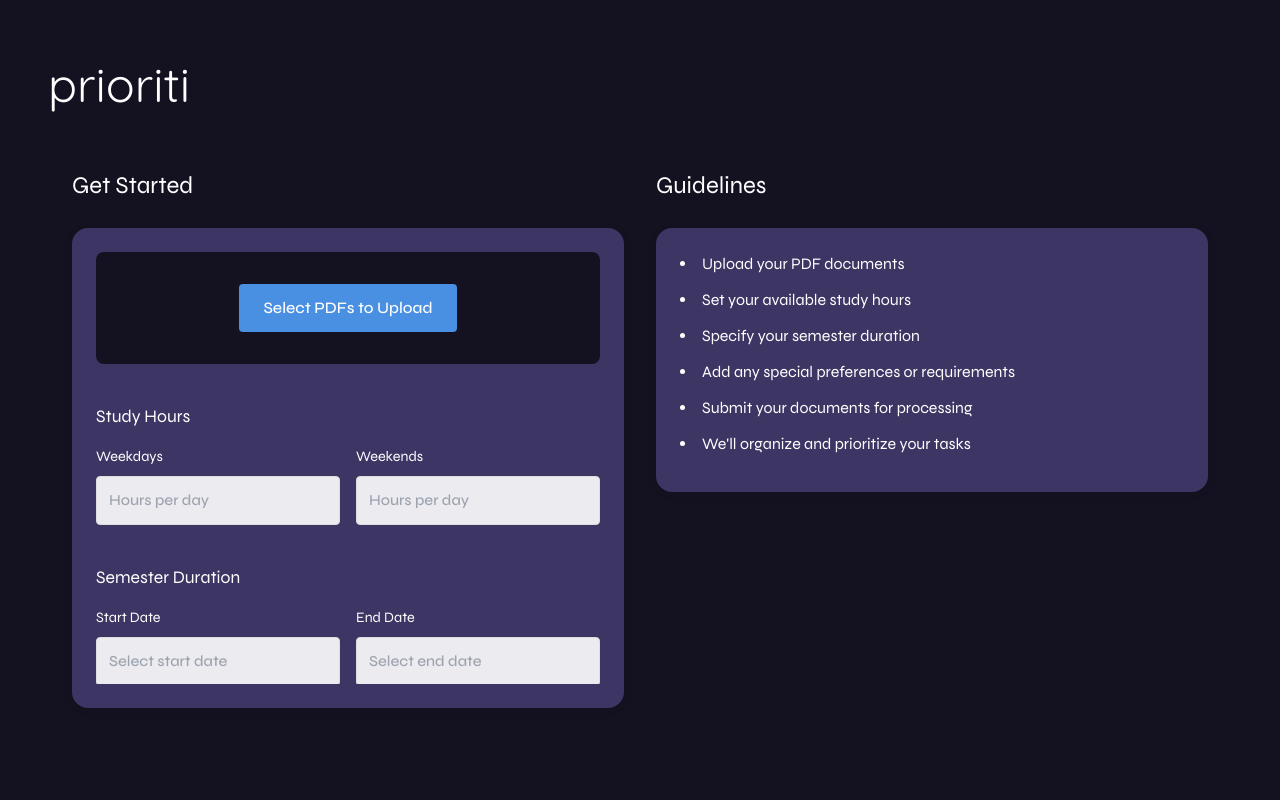
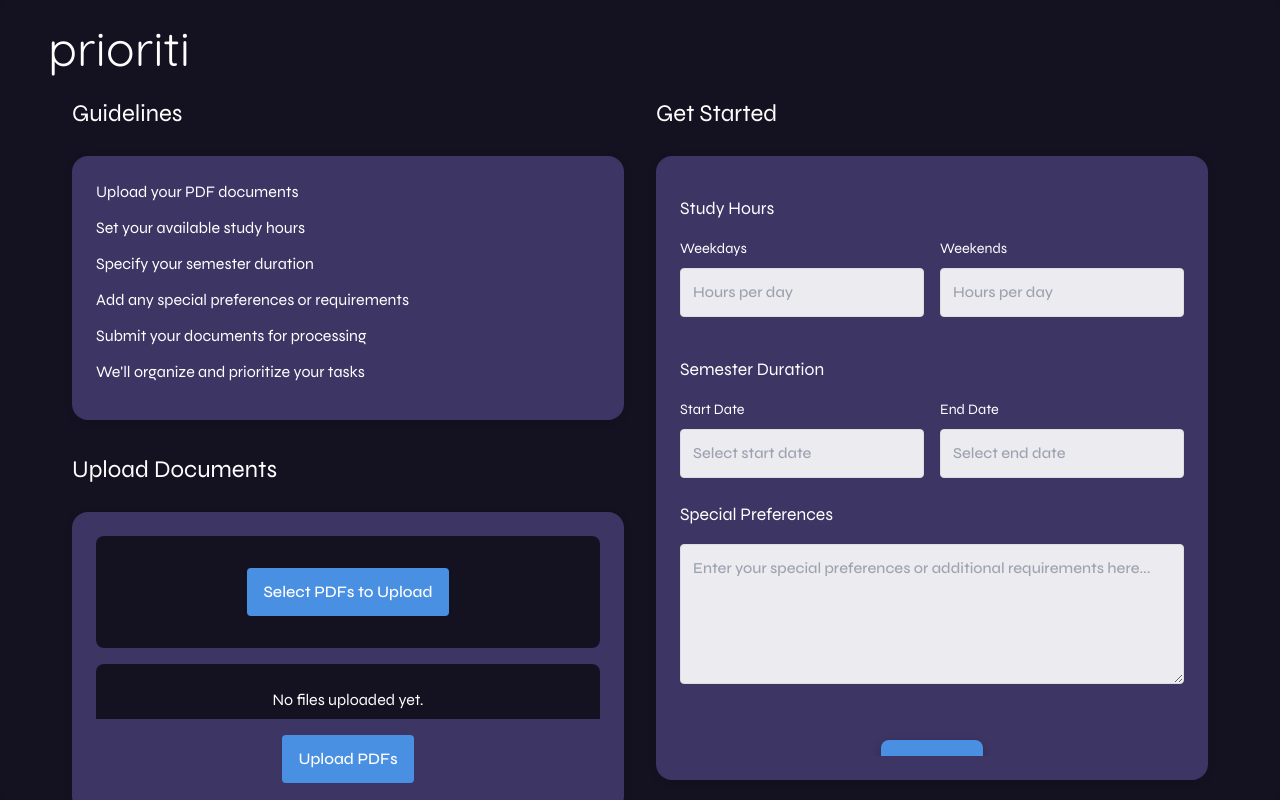
Before and after one commit to n1ved/prioriti, a Next.js app: page /landing in a window 1280 px wide. Built offline with nearby package versions, Linux system fonts and the light colour scheme.

Commit message:
Landing Page Modified

```diff
--- a/src/app/landing/page.module.css
+++ b/src/app/landing/page.module.css
@@ -8,7 +8,7 @@
   margin-bottom: 3rem;
   width: 100%;
   height: calc(100vh - 6rem); /* Adjust height to fit in viewport minus nav and padding */
-  overflow: hidden; /* Prevent container overflow */
+  overflow: auto; /* Prevent container overflow */
   font-family: "Syne", sans-serif;
 }
 
@@ -21,6 +21,7 @@
     font-size: 5rem;
     color: #fff;
     text-align: center;
+
 }
 
 .header p {
@@ -56,6 +57,7 @@
   font-family: "QuickSand", sans-serif;
   font-size: 3rem;
   color: #fff;
+  position:fixed;
 }
 
 .form {
@@ -63,9 +65,8 @@
   flex-direction: column;
   gap: 1.5rem;
   max-height: 100%;
-  overflow-y: auto; /* Changed to auto to enable scrolling */
+  overflow-y: hidden; /* Changed to auto to enable scrolling */
   position: relative; /* Create stacking context */
-  padding-bottom: 1.5rem; /* Return to reasonable padding */
 }
 
 .uploadSection, .preferencesSection {
@@ -110,7 +111,7 @@
   display: inline-block;
   background-color: #4a90e2;
   color: white;
-  padding: 0.75rem 1.5rem;
+  padding: 0.75rem 1rem;
   border-radius: 4px;
   cursor: pointer;
   font-weight: 500;
@@ -129,7 +130,7 @@
   padding: 1.5rem; /* Increased padding */
   margin-top: 1.5rem;
   margin-bottom: 1rem;
-  min-height: 150px; /* Minimum height */
+  min-height: 100px; /* Minimum height */
   max-height: 400px; /* Reasonable max height */
   overflow-y: auto;
   border: 1px solid #ffffff; /* Slightly darker border */
@@ -155,7 +156,7 @@
   display: flex;
   justify-content: space-between;
   align-items: center;
-  padding: 1rem; /* More padding */
+  padding: 0.5rem; /* More padding */
   background-color:rgb(255, 255, 255);
   margin-top: 0.5rem;
   margin-bottom: 0.7rem; /* More space between items */
@@ -297,12 +298,12 @@
   background-color: var(--background-300);
   border-radius: 16px;
   padding: 1.5rem;
-  margin-bottom: 3rem;
+  margin-bottom: 0%;
   box-shadow: 0 2px 8px rgba(0, 0, 0, 0.1);
   display: flex;
   flex-direction: column;
   max-height: calc(100vh - 20rem);
-  overflow-y: auto; /* Changed from hidden to auto to allow scrolling */
+  overflow-y: hidden; /* Changed from hidden to auto to allow scrolling */
   position: relative; /* Ensure proper positioning context */
   padding-bottom: 1.5rem; /* Return to reasonable padding */
 
--- a/src/app/landing/page.tsx
+++ b/src/app/landing/page.tsx
@@ -1,69 +1,107 @@
-'use client';
-import React, { useState } from 'react';
-import styles from './page.module.css';
-import DatePicker from 'react-datepicker';
-import 'react-datepicker/dist/react-datepicker.css';
+"use client";
+import { useEffect ,useState} from "react";
+import { useRouter } from "next/navigation";
+import React from "react";
+import styles from "./page.module.css";
+import DatePicker from "react-datepicker";
+import "react-datepicker/dist/react-datepicker.css";
 
 export default function LandingPage() {
-  const [documents, setDocuments] = useState<File[]>([]);
-  const [specialPreference, setSpecialPreference] = useState('');
+  const[documentsUpload,setDocumentsUpload] = useState<File[]>([]);
+  const [startDate, setStartDate] = useState<Date | null>(null);
+  const [endDate, setEndDate] = useState<Date | null>(null);
   const [weekdaysHours, setWeekdaysHours] = useState('');
-  const [weekendsHours, setWeekendsHours] = useState('');
-  const [semesterStartDate, setSemesterStartDate] = useState<Date | null>(null);
-  const [semesterEndDate, setSemesterEndDate] = useState<Date | null>(null);
+  const [weekendHours, setWeekendHours] = useState('');
+  const [specialPreferences, setSpecialPreferences] = useState('');
   const [isSubmitting, setIsSubmitting] = useState(false);
   const [message, setMessage] = useState({ text: '', type: '' });
+  const router = useRouter();
 
-  const handleFileUpload = (e: React.ChangeEvent<HTMLInputElement>) => {
-    if (e.target.files) {
-      const newFiles = Array.from(e.target.files);
-      const pdfFiles = newFiles.filter(file => file.type === 'application/pdf');
-
-      if (pdfFiles.length !== newFiles.length) {
-        setMessage({ text: 'Only PDF files are allowed.', type: 'error' });
-        // Auto-hide message after 3 seconds
+  const handleFileUpload=(e:React.ChangeEvent<HTMLInputElement>)=>{
+    if(e.target.files) {
+      const filesArray = Array.from(e.target.files);
+      const pdfFiles= filesArray.filter(file => file.type === 'application/pdf');
+      if(pdfFiles.length!== filesArray.length) {
+        setMessage({ text: 'Please upload only PDF files.', type: 'error' });
         setTimeout(() => setMessage({ text: '', type: '' }), 3000);
         return;
       }
-
-      setDocuments(prev => [...prev, ...pdfFiles]);
+      setDocumentsUpload(prev=> [...prev, ...pdfFiles]);
       setMessage({ text: 'Files uploaded successfully.', type: 'success' });
-      // Auto-hide message after 3 seconds
       setTimeout(() => setMessage({ text: '', type: '' }), 3000);
     }
   };
 
-  const removeDocument = (index: number) => {
-    setDocuments(prev => prev.filter((_, i) => i !== index));
+  const handlePdfUploadButton = () => {
+    if (documentsUpload.length === 0) {
+      setMessage({ text: 'Please select PDF files first.', type: 'error' });
+      setTimeout(() => setMessage({ text: '', type: '' }), 3000);
+      return;
+    }
+    // Send PDFs to backend here
+    setMessage({ text: 'PDFs uploaded to backend successfully!', type: 'success' });
+    setTimeout(() => setMessage({ text: '', type: '' }), 3000);
   };
 
-  const handleSubmit = async (e: React.FormEvent) => {
+  const removeDocument =(index:number)=>{
+    setDocumentsUpload(prev => prev.filter((_, i) => i !== index));
+    setMessage({ text: 'File removed successfully.', type: 'success' });
+    setTimeout(() => setMessage({ text: '', type: '' }), 3000);
+  }
+
+  const handleSubmit = async(e:React.FormEvent<HTMLFormElement>) => {
     e.preventDefault();
-
-    if (documents.length === 0) {
-      setMessage({ text: 'Please upload at least one document.', type: 'error' });
+    setIsSubmitting(true);
+    setMessage({text: '', type: '' });
+    if (!startDate || !endDate ){
+      setMessage({ text: 'Please select both start and end dates.', type: 'error' });
+      setIsSubmitting(false);
       return;
     }
+    if (startDate > endDate){
+      setMessage({text:'End Date should be after Start Date', type: 'error'});
+      setIsSubmitting(false);
+      return;
+    }
+    try{
+      const formData=new FormData();
+      formData.append('startDate', startDate.toISOString());
+      formData.append('endDate', endDate.toISOString());
+      formData.append('weekdaysHours', weekdaysHours);
+      formData.append('weekendHours', weekendHours);
+      formData.append('specialPreferences', specialPreferences);
 
-    setIsSubmitting(true);
+      const response = await fetch('/api/submit', {
+        method: 'POST',
+        body: formData,
+      });
+      if (!response.ok) {
+        throw new Error('Failed to submit the form');
+      }
+      const result = await response.json();
+      setMessage({ text: result.message, type: 'success' });
+      setTimeout(() => {
+        router.push('/success');
+      }, 2000);
+    } catch (error) {
+      console.error('Error submitting form:', error);
+      setMessage({ text: 'An error occurred while submitting the form.', type: 'error' });
+    }
+    setIsSubmitting(false);
+  };
 
-    try {
-      // Simulate API call
-      await new Promise(resolve => setTimeout(resolve, 1500));
-
-      setMessage({ text: 'Documents submitted successfully!', type: 'success' });
-      setDocuments([]);
-      setSpecialPreference('');
-      setWeekdaysHours('');
-      setWeekendsHours('');
-      setSemesterStartDate(null);
-      setSemesterEndDate(null);
-    } catch (error) {
-      setMessage({ text: 'Error submitting documents. Please try again.', type: 'error' });
-    } finally {
-      setIsSubmitting(false);
-    }
-  };
+  useEffect(() => {
+    const handleBeforeUnload = (event: BeforeUnloadEvent) => {
+      if (documentsUpload.length > 0 || startDate || endDate || weekdaysHours || weekendHours || specialPreferences) {
+        event.preventDefault();
+        event.returnValue = '';
+      }
+    };
+    window.addEventListener('beforeunload', handleBeforeUnload);
+    return () => {
+      window.removeEventListener('beforeunload', handleBeforeUnload);
+    };
+  }, [documentsUpload, startDate, endDate, weekdaysHours, weekendHours, specialPreferences]);
 
   return (
     <main className={styles.main}>
@@ -71,53 +109,115 @@ export default function LandingPage() {
         <h1>prioriti</h1>
       </nav>
 
-      {/* Notification displayed outside of the form/container flow */}
       {message.text && (
         <div className={`${styles.message} ${styles[message.type]}`}>
           {message.text}
         </div>
       )}
 
-      <div className={styles.container}>
-        <section className={styles.upload_container}>
-          <h2>Get Started</h2>
-          <div className={styles.upload_card}>
-            <form onSubmit={handleSubmit} className={styles.form}>
+      <div className={styles.container} style={{ overflow: 'visible', height: 'auto', minHeight: 'calc(100vh - 6rem)' }}>
+        {/* Left column - Guidelines and Upload Documents */}
+        <div style={{ display: 'flex', flexDirection: 'column', gap: '2rem' }}>
+          <section className={styles.info_container}>
+            <h2>Guidelines</h2>
+            <div className={styles.info_card}>
+              <ul>
+                <li>Upload your PDF documents</li>
+                <li>Set your available study hours</li>
+                <li>Specify your semester duration</li>
+                <li>Add any special preferences or requirements</li>
+                <li>Submit your documents for processing</li>
+                <li>We'll organize and prioritize your tasks</li>
+              </ul>
+            </div>
+          </section>
+
+          <section className={styles.upload_container}>
+            <h2>Upload Documents</h2>
+            <div className={styles.upload_card} style={{
+                  display: 'flex',
+                  flexDirection: 'column',
+                  height: 'auto',
+                  maxHeight: '37.5vh',
+                  overflow: 'auto'
+                }}>
+            <div style={{
+                  flex: '1',
+                  overflowY: 'auto',
+                  display: 'flex',
+                  flexDirection: 'column',
+                  minHeight: '0'
+                }}>
               <div className={styles.uploadArea}>
                 <input
-                  type="file"
-                  required
+                  type='file'
                   id="documentUpload"
-                  onChange={handleFileUpload}
                   accept=".pdf"
                   multiple
                   className={styles.fileInput}
+                  onChange={handleFileUpload}
                 />
                 <label htmlFor="documentUpload" className={styles.uploadButton}>
                   Select PDFs to Upload
                 </label>
               </div>
 
-              {documents.length > 0 && (
-                <div className={styles.documentList}>
+              {documentsUpload.length > 0 ? (
+                <div className={styles.documentList} style={{
+                  maxHeight: '10vh',
+                  height: 'auto',
+                  flex: '1',
+                }}>
                   <h3>Uploaded Documents:</h3>
                   <ul>
-                    {documents.map((doc, index) => (
+                    {documentsUpload.map((file, index) => (
                       <li key={index} className={styles.documentItem}>
-                        <span>{doc.name}</span>
-                        <button
-                          type="button"
-                          onClick={() => removeDocument(index)}
-                          className={styles.removeButton}
-                        >
-                          Remove
-                        </button>
+                        <span>{file.name}</span>
+                        <button type="button" className={styles.removeButton} onClick={() => removeDocument(index)}>Remove</button>
                       </li>
                     ))}
                   </ul>
                 </div>
+              ) : (
+                <div style={{
+                  padding: '1.5rem',
+                  textAlign: 'center',
+                  color: '#ffffff',
+                  backgroundColor: 'var(--background-100)',
+                  borderRadius: '8px',
+                  margin: '1rem 0'
+                }}>
+                  <p>No files uploaded yet.</p>
+                </div>
               )}
+              </div>
+              <button
+                type="button"
+                className={styles.uploadButton}
+                onClick={handlePdfUploadButton}
+                style={{
+                  marginTop: '1rem',
+                  alignSelf: 'center',
+                  marginBottom: '0.3rem',
+                  flexShrink: 0,
+                  //position:'fixed'
+                }}
+              >
+                Upload PDFs
+              </button>
+            </div>
+          </section>
+        </div>
 
+        {/* Right column - Get Started */}
+        <section className={styles.upload_container}>
+          <h2>Get Started</h2>
+          <div className={styles.upload_card} style={{
+            maxHeight: '78vh',
+            height: 'auto',
+            overflow:'hidden'
+          }}>
+            <form onSubmit={handleSubmit} className={styles.form}>
               <div className={styles.timingSection}>
                 <h3>Study Hours</h3>
                 <div className={styles.timingInputs}>
@@ -143,8 +243,8 @@ export default function LandingPage() {
                       required
                       min="0"
                       max="24"
-                      value={weekendsHours}
-                      onChange={(e) => setWeekendsHours(e.target.value)}
+                      value={weekendHours}
+                      onChange={(e) => setWeekendHours(e.target.value)}
                       placeholder="Hours per day"
                       className={styles.inputField}
                     />
@@ -158,12 +258,12 @@ export default function LandingPage() {
                   <div className={styles.datePickerWrapper}>
                     <label>Start Date</label>
                     <DatePicker
-                      selected={semesterStartDate}
-                      onChange={(date) => setSemesterStartDate(date)}
+                      selected={startDate}
+                      onChange={(date) => setStartDate(date)}
                       selectsStart
-                      startDate={semesterStartDate}
+                      startDate={startDate}
                       required
-                      endDate={semesterEndDate}
+                      endDate={endDate}
                       placeholderText="Select start date"
                       className={styles.datePicker}
                       dateFormat="MMM dd, yyyy"
@@ -172,12 +272,12 @@ export default function LandingPage() {
                   <div className={styles.datePickerWrapper}>
                     <label>End Date</label>
                     <DatePicker
-                      selected={semesterEndDate}
-                      onChange={(date) => setSemesterEndDate(date)}
+                      selected={endDate}
+                      onChange={(date) => setEndDate(date)}
                       selectsEnd
-                      startDate={semesterStartDate}
-                      endDate={semesterEndDate}
-                      minDate={semesterStartDate || undefined}
+                      startDate={startDate}
+                      endDate={endDate}
+                      minDate={startDate || undefined}
                       required
                       placeholderText="Select end date"
                       className={styles.datePicker}
@@ -190,8 +290,8 @@ export default function LandingPage() {
               <div className={styles.preferences}>
                 <h3>Special Preferences</h3>
                 <textarea
-                  value={specialPreference}
-                  onChange={(e) => setSpecialPreference(e.target.value)}
+                  value={specialPreferences}
+                  onChange={(e) => setSpecialPreferences(e.target.value)}
                   className={styles.textArea}
                   placeholder="Enter your special preferences or additional requirements here..."
                   rows={5}
@@ -203,26 +303,12 @@ export default function LandingPage() {
                 className={styles.submitButton}
                 disabled={isSubmitting}
               >
-                {isSubmitting ? 'Submitting...' : 'Submit Documents'}
+                {isSubmitting ? 'Submitting...' : 'Submit'}
               </button>
             </form>
           </div>
         </section>
-
-        <section className={styles.info_container}>
-          <h2>Guidelines</h2>
-          <div className={styles.info_card}>
-            <>
-              <li>Upload your PDF documents</li>
-              <li>Set your available study hours</li>
-              <li>Specify your semester duration</li>
-              <li>Add any special preferences or requirements</li>
-              <li>Submit your documents for processing</li>
-              <li>We'll organize and prioritize your tasks</li>
-            </>
-          </div>
-        </section>
       </div>
     </main>
-  );
+  )
 }
```
